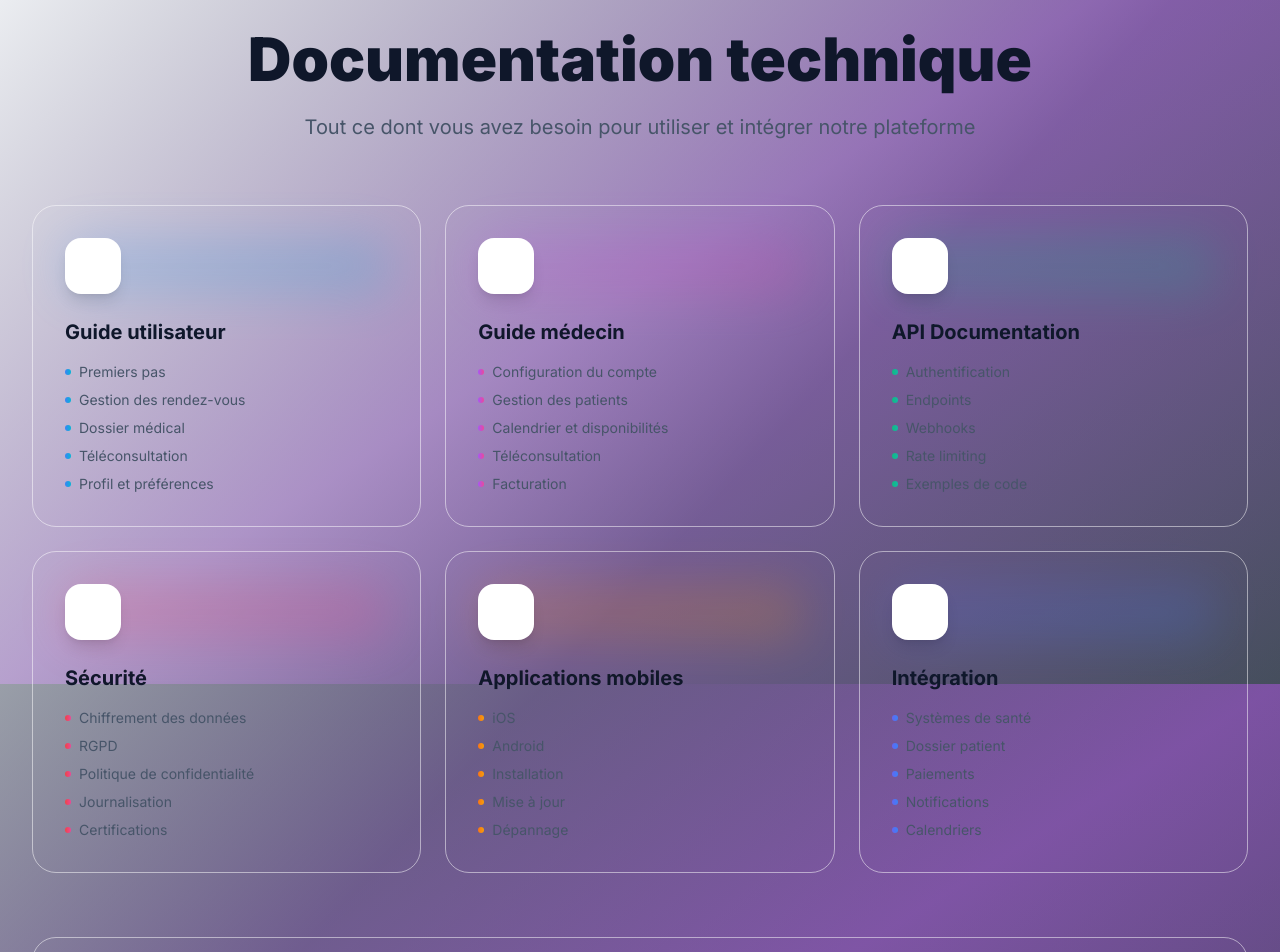
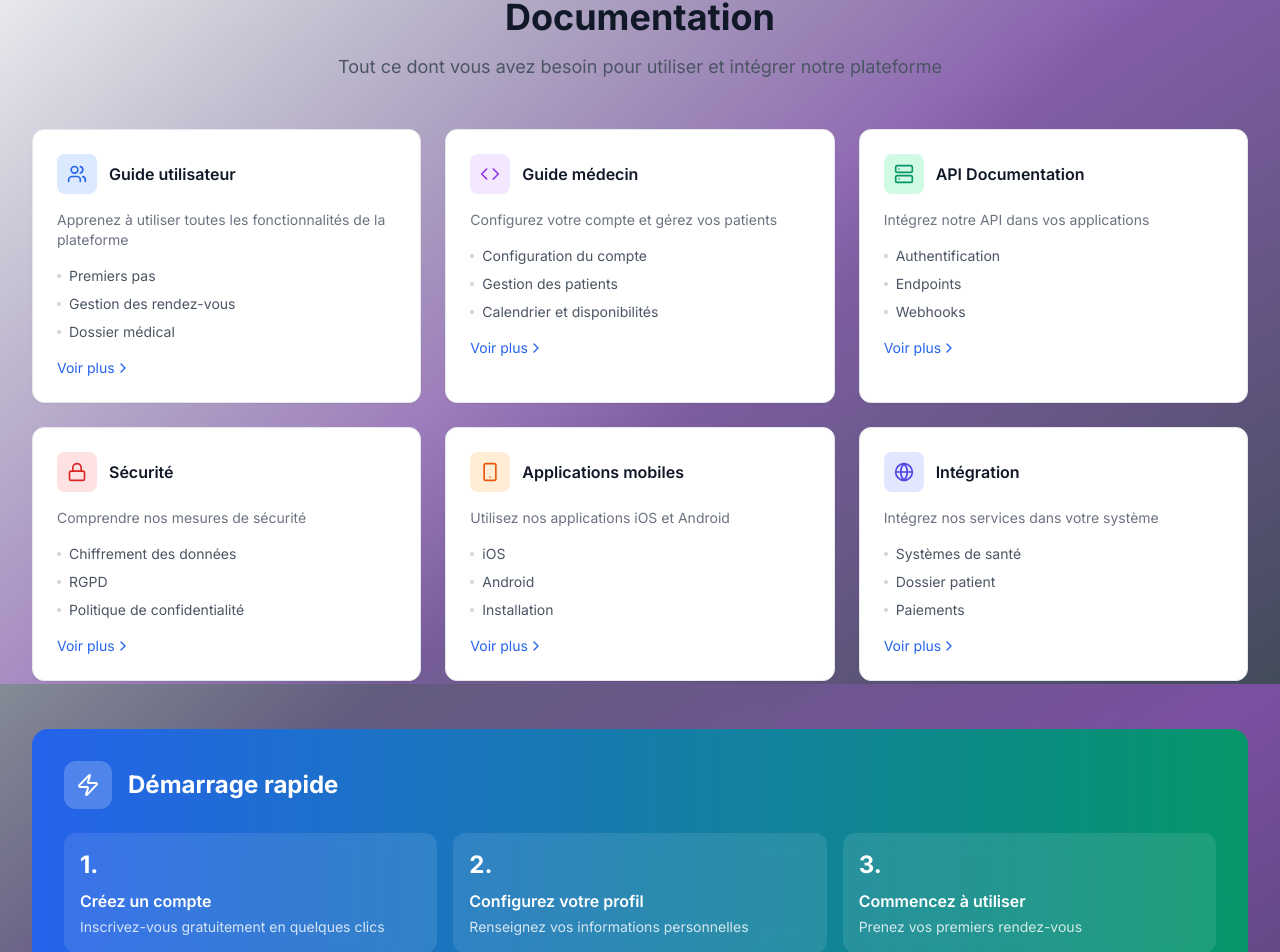
Before and after one commit to Djeupisne/carnet-sante-frontend, a React (Vite) app: page /docs in a window 1280 px wide. Shown: the part 116-1068 px from the top of the page. Built offline with nearby package versions, Linux system fonts and the light colour scheme.

Commit message:
Update DocumentationPage.tsx

```diff
--- a/src/pages/DocumentationPage.tsx
+++ b/src/pages/DocumentationPage.tsx
@@ -10,15 +10,18 @@ import {
   Globe,
   Smartphone,
   Server,
-  Lock
+  Lock,
+  ChevronRight
 } from 'lucide-react';
 
 const DocumentationPage: React.FC = () => {
   const sections = [
     {
       title: "Guide utilisateur",
-      icon: <Users className="w-6 h-6" />,
-      color: "from-blue-500 to-cyan-500",
+      icon: <Users className="w-5 h-5" />,
+      color: "bg-blue-100",
+      textColor: "text-blue-600",
+      description: "Apprenez à utiliser toutes les fonctionnalités de la plateforme",
       links: [
         "Premiers pas",
         "Gestion des rendez-vous",
@@ -29,8 +32,10 @@ const DocumentationPage: React.FC = () => {
     },
     {
       title: "Guide médecin",
-      icon: <Code className="w-6 h-6" />,
-      color: "from-purple-500 to-pink-500",
+      icon: <Code className="w-5 h-5" />,
+      color: "bg-purple-100",
+      textColor: "text-purple-600",
+      description: "Configurez votre compte et gérez vos patients",
       links: [
         "Configuration du compte",
         "Gestion des patients",
@@ -41,8 +46,10 @@ const DocumentationPage: React.FC = () => {
     },
     {
       title: "API Documentation",
-      icon: <Server className="w-6 h-6" />,
-      color: "from-emerald-500 to-teal-500",
+      icon: <Server className="w-5 h-5" />,
+      color: "bg-emerald-100",
+      textColor: "text-emerald-600",
+      description: "Intégrez notre API dans vos applications",
       links: [
         "Authentification",
         "Endpoints",
@@ -53,8 +60,10 @@ const DocumentationPage: React.FC = () => {
     },
     {
       title: "Sécurité",
-      icon: <Lock className="w-6 h-6" />,
-      color: "from-red-500 to-pink-500",
+      icon: <Lock className="w-5 h-5" />,
+      color: "bg-red-100",
+      textColor: "text-red-600",
+      description: "Comprendre nos mesures de sécurité",
       links: [
         "Chiffrement des données",
         "RGPD",
@@ -65,8 +74,10 @@ const DocumentationPage: React.FC = () => {
     },
     {
       title: "Applications mobiles",
-      icon: <Smartphone className="w-6 h-6" />,
-      color: "from-orange-500 to-amber-500",
+      icon: <Smartphone className="w-5 h-5" />,
+      color: "bg-orange-100",
+      textColor: "text-orange-600",
+      description: "Utilisez nos applications iOS et Android",
       links: [
         "iOS",
         "Android",
@@ -77,8 +88,10 @@ const DocumentationPage: React.FC = () => {
     },
     {
       title: "Intégration",
-      icon: <Globe className="w-6 h-6" />,
-      color: "from-indigo-500 to-blue-500",
+      icon: <Globe className="w-5 h-5" />,
+      color: "bg-indigo-100",
+      textColor: "text-indigo-600",
+      description: "Intégrez nos services dans votre système",
       links: [
         "Systèmes de santé",
         "Dossier patient",
@@ -91,37 +104,32 @@ const DocumentationPage: React.FC = () => {
 
   return (
     <div className="min-h-screen bg-gradient-to-br from-slate-50 via-blue-50/30 to-emerald-50/20">
-      <nav className="glass sticky top-0 z-50 border-b border-white/20 shadow-sm">
+      <nav className="bg-white/80 backdrop-blur-md sticky top-0 z-50 border-b border-gray-200">
         <div className="max-w-7xl mx-auto px-4 sm:px-6 lg:px-8">
-          <div className="flex justify-between items-center h-20">
-            <Link to="/" className="flex items-center space-x-3 group">
-              <div className="relative">
-                <div className="absolute inset-0 bg-gradient-to-r from-blue-500 to-emerald-500 rounded-2xl blur-xl opacity-60 group-hover:opacity-100"></div>
-                <div className="relative bg-gradient-to-br from-blue-500 via-cyan-500 to-emerald-500 p-3 rounded-2xl shadow-lg">
-                  <BookOpen className="w-6 h-6 text-white" />
+          <div className="flex justify-between items-center h-16">
+            <Link to="/" className="flex items-center space-x-3">
+              <div className="w-8 h-8 bg-gradient-to-r from-blue-600 to-emerald-600 rounded-lg flex items-center justify-center">
+                <BookOpen className="w-4 h-4 text-white" />
               </div>
-              </div>
-              <h1 className="text-2xl font-black bg-gradient-to-r from-blue-600 via-cyan-600 to-emerald-600 bg-clip-text text-transparent">
-                Documentation
-              </h1>
+              <span className="font-bold text-gray-900">Carnet Santé</span>
             </Link>
             <Link
               to="/"
-              className="flex items-center gap-2 px-4 py-2 text-slate-700 hover:text-blue-600 transition-colors"
+              className="flex items-center gap-2 px-4 py-2 text-gray-600 hover:text-gray-900 transition-colors text-sm"
             >
               <ArrowLeft className="w-4 h-4" />
-              Retour à l'accueil
+              Retour
             </Link>
           </div>
         </div>
       </nav>
 
-      <div className="max-w-7xl mx-auto px-4 sm:px-6 lg:px-8 py-16">
-        <div className="text-center mb-16">
-          <h1 className="text-5xl md:text-6xl font-black text-slate-900 mb-6">
-            Documentation technique
+      <div className="max-w-7xl mx-auto px-4 sm:px-6 lg:px-8 py-12">
+        <div className="text-center mb-12">
+          <h1 className="text-3xl md:text-4xl font-bold text-gray-900 mb-4">
+            Documentation
           </h1>
-          <p className="text-xl text-slate-600 max-w-3xl mx-auto">
+          <p className="text-lg text-gray-600 max-w-2xl mx-auto">
             Tout ce dont vous avez besoin pour utiliser et intégrer notre plateforme
           </p>
         </div>
@@ -130,62 +138,63 @@ const DocumentationPage: React.FC = () => {
           {sections.map((section, index) => (
             <div
               key={index}
-              className="feature-card group glass rounded-3xl p-8 border border-white/50 hover:shadow-2xl"
+              className="bg-white rounded-xl shadow-sm hover:shadow-lg transition-all border border-gray-200 overflow-hidden group cursor-pointer"
             >
-              <div className={`absolute inset-0 bg-gradient-to-br ${section.color} opacity-0 group-hover:opacity-5 rounded-3xl transition-opacity duration-500`}></div>
-
-              <div className="relative mb-6">
-                <div className={`absolute inset-0 bg-gradient-to-br ${section.color} rounded-2xl blur-xl opacity-20 group-hover:opacity-40 transition-opacity duration-500`}></div>
-                <div className="relative bg-white rounded-2xl p-4 inline-flex shadow-lg">
-                  <div className={`bg-gradient-to-br ${section.color} bg-clip-text text-transparent`}>
+              <div className="p-6">
+                <div className="flex items-center gap-3 mb-4">
+                  <div className={`w-10 h-10 ${section.color} rounded-lg flex items-center justify-center`}>
+                    <div className={section.textColor}>
                       {section.icon}
                     </div>
                   </div>
+                  <h3 className="font-semibold text-gray-900">{section.title}</h3>
                 </div>
 
-              <h3 className="text-xl font-bold text-slate-900 mb-4 group-hover:text-blue-600 transition-colors">
-                {section.title}
-              </h3>
+                <p className="text-sm text-gray-500 mb-4">
+                  {section.description}
+                </p>
 
                 <ul className="space-y-2">
-                {section.links.map((link, idx) => (
-                  <li key={idx}>
-                    <a
-                      href="#"
-                      className="text-slate-600 hover:text-blue-600 transition-colors text-sm flex items-center gap-2"
-                    >
-                      <div className={`w-1.5 h-1.5 rounded-full bg-gradient-to-r ${section.color}`}></div>
+                  {section.links.slice(0, 3).map((link, idx) => (
+                    <li key={idx} className="text-sm text-gray-600 hover:text-blue-600 transition-colors flex items-center gap-2">
+                      <span className="w-1 h-1 bg-gray-300 rounded-full"></span>
                       {link}
-                    </a>
                     </li>
                   ))}
                 </ul>
+
+                <div className="mt-4 flex items-center text-sm text-blue-600 group-hover:gap-2 transition-all">
+                  <span>Voir plus</span>
+                  <ChevronRight className="w-4 h-4" />
+                </div>
+              </div>
             </div>
           ))}
         </div>
 
-        <div className="mt-16 glass rounded-3xl p-8 border border-white/50">
+        {/* Quick Start */}
+        <div className="mt-12 bg-gradient-to-r from-blue-600 to-emerald-600 rounded-2xl p-8">
           <div className="flex items-center gap-4 mb-6">
-            <div className="p-3 bg-blue-100 rounded-xl">
-              <Zap className="w-6 h-6 text-blue-600" />
+            <div className="w-12 h-12 bg-white/20 rounded-xl flex items-center justify-center">
+              <Zap className="w-6 h-6 text-white" />
             </div>
-            <h2 className="text-2xl font-bold text-slate-900">Démarrage rapide</h2>
+            <h2 className="text-2xl font-bold text-white">Démarrage rapide</h2>
           </div>
-          <div className="grid grid-cols-1 md:grid-cols-3 gap-6">
-            <div className="bg-white/50 rounded-xl p-6">
-              <div className="text-2xl font-bold text-blue-600 mb-2">1.</div>
-              <h3 className="font-semibold text-slate-900 mb-2">Créez un compte</h3>
-              <p className="text-sm text-slate-600">Inscrivez-vous gratuitement en quelques clics</p>
+          <div className="grid grid-cols-1 md:grid-cols-3 gap-4">
+            <div className="bg-white/10 rounded-xl p-4 backdrop-blur">
+              <div className="text-2xl font-bold text-white mb-2">1.</div>
+              <h3 className="font-semibold text-white mb-1">Créez un compte</h3>
+              <p className="text-sm text-white/80">Inscrivez-vous gratuitement en quelques clics</p>
             </div>
-            <div className="bg-white/50 rounded-xl p-6">
-              <div className="text-2xl font-bold text-blue-600 mb-2">2.</div>
-              <h3 className="font-semibold text-slate-900 mb-2">Configurez votre profil</h3>
-              <p className="text-sm text-slate-600">Renseignez vos informations personnelles</p>
+            <div className="bg-white/10 rounded-xl p-4 backdrop-blur">
+              <div className="text-2xl font-bold text-white mb-2">2.</div>
+              <h3 className="font-semibold text-white mb-1">Configurez votre profil</h3>
+              <p className="text-sm text-white/80">Renseignez vos informations personnelles</p>
             </div>
-            <div className="bg-white/50 rounded-xl p-6">
-              <div className="text-2xl font-bold text-blue-600 mb-2">3.</div>
-              <h3 className="font-semibold text-slate-900 mb-2">Commencez à utiliser</h3>
-              <p className="text-sm text-slate-600">Prenez vos premiers rendez-vous</p>
+            <div className="bg-white/10 rounded-xl p-4 backdrop-blur">
+              <div className="text-2xl font-bold text-white mb-2">3.</div>
+              <h3 className="font-semibold text-white mb-1">Commencez à utiliser</h3>
+              <p className="text-sm text-white/80">Prenez vos premiers rendez-vous</p>
             </div>
           </div>
         </div>
```
Lines whose indentation alone changed are shown as unchanged.
